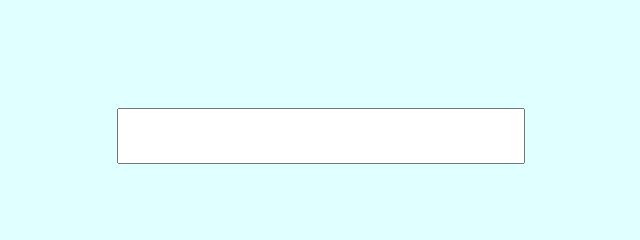
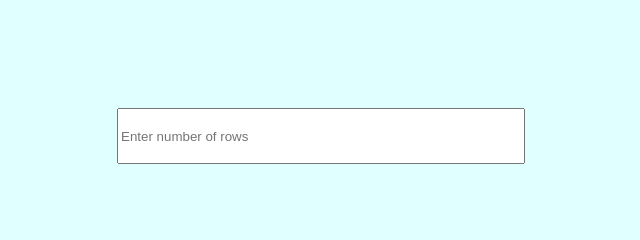
Before and after one commit to Srimathi-S/Treasure-In-The-Island, a plain HTML site: page index.html in a window 1280 px wide. Shown: the top 240 px of the page, 319-959 px from the left. Drawn offline with Linux system fonts and the light colour scheme.

Commit message:
treasure game

```diff
--- a/index.html
+++ b/index.html
@@ -10,7 +10,7 @@
 </head>
 <body>
     <div id="input">
-    <input type="text" name="numberOfCells" id="numberOfCells" label="Enter number of rows" required>
+    <input type="text" placeholder="Enter number of rows" name="numberOfCells" id="numberOfCells"  required>
     <button onclick="createGame()">Generate Island</button>
     </div>
 </body>
```
